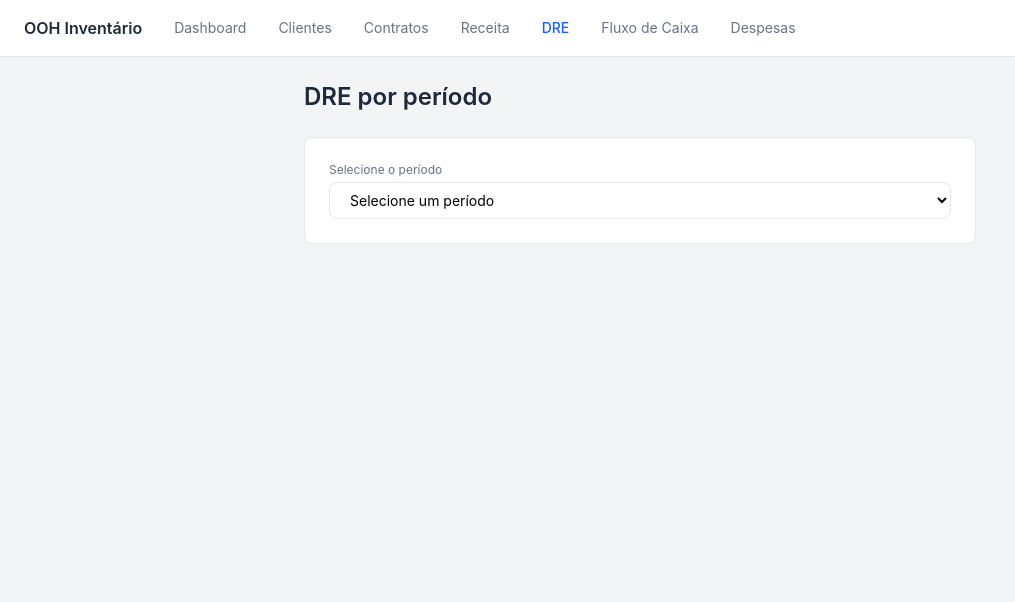
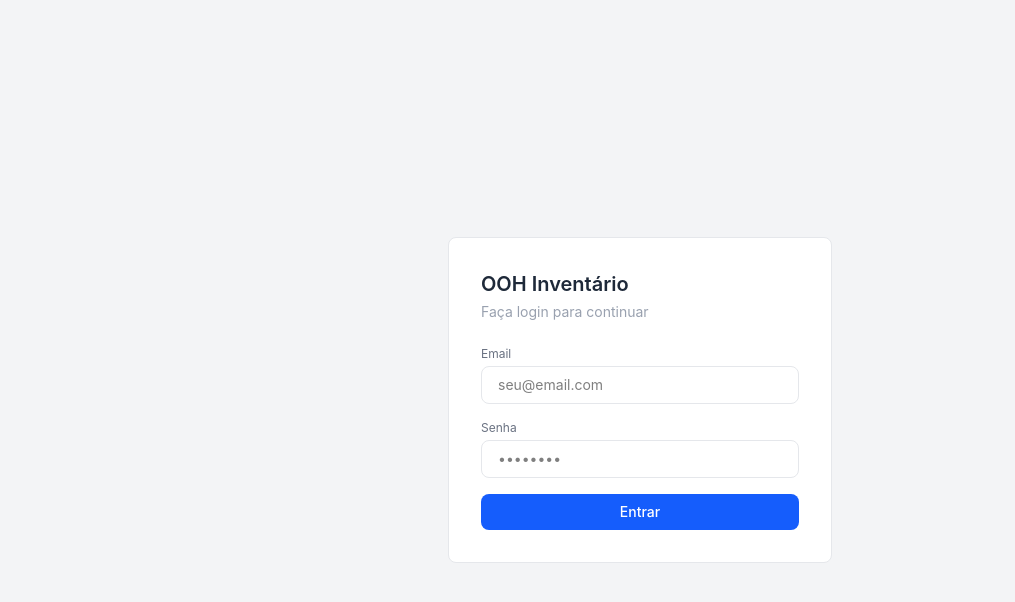
Before and after one commit to caverzika01/ooh-inventario, a React (Vite) app: page /dre in a window 1280 px wide. Shown: the top 602 px of the page, without its empty margins (0-1015 px from the left). Built offline with nearby package versions, Linux system fonts and the light colour scheme.

Commit message:
adiciona tela de login

```diff
--- a/src/App.jsx
+++ b/src/App.jsx
@@ -1,7 +1,32 @@
+import { useEffect, useState } from 'react'
+import { supabase } from './lib/supabase'
 import AppRoutes from './AppRoutes'
+import Login from './pages/Login'
 
 function App() {
-  return <AppRoutes />
+  const [sessao, setSessao] = useState(null)
+  const [carregando, setCarregando] = useState(true)
+
+  useEffect(() => {
+    supabase.auth.getSession().then(({ data: { session } }) => {
+      setSessao(session)
+      setCarregando(false)
+    })
+
+    const { data: { subscription } } = supabase.auth.onAuthStateChange((_event, session) => {
+      setSessao(session)
+    })
+
+    return () => subscription.unsubscribe()
+  }, [])
+
+  if (carregando) return (
+    <div className="min-h-screen bg-gray-100 flex items-center justify-center">
+      <p className="text-sm text-gray-400">Carregando...</p>
+    </div>
+  )
+
+  return sessao ? <AppRoutes /> : <Login />
 }
 
 export default App
--- a/src/AppRoutes.jsx
+++ b/src/AppRoutes.jsx
@@ -6,6 +6,7 @@ import DRE from './pages/DRE'
 import Dashboard from './pages/Dashboard'
 import FluxoCaixa from './pages/FluxoCaixa'
 import Despesas from './pages/Despesas'
+import { supabase } from './lib/supabase'
 
 function Layout({ children }) {
   return (
@@ -13,6 +14,14 @@ function Layout({ children }) {
       <nav className="bg-white border-b border-gray-200 px-6 py-4">
         <div className="flex items-center gap-8">
           <span className="font-semibold text-gray-800">OOH Inventário</span>
+            <div className="ml-auto">
+              <button
+                onClick={() => supabase.auth.signOut()}
+                className="text-gray-400 text-sm hover:text-gray-600"
+              >
+                Sair
+              </button>
+</div>
           <NavLink to="/" className={({ isActive }) => isActive ? 'text-blue-600 font-medium text-sm' : 'text-gray-500 text-sm hover:text-gray-800'}>Dashboard</NavLink>
           <NavLink to="/clientes" className={({ isActive }) => isActive ? 'text-blue-600 font-medium text-sm' : 'text-gray-500 text-sm hover:text-gray-800'}>Clientes</NavLink>
           <NavLink to="/contratos" className={({ isActive }) => isActive ? 'text-blue-600 font-medium text-sm' : 'text-gray-500 text-sm hover:text-gray-800'}>Contratos</NavLink>
--- /dev/null
+++ b/src/pages/Login.jsx
@@ -0,0 +1,70 @@
+import { useState } from 'react'
+import { supabase } from '../lib/supabase'
+
+export default function Login() {
+  const [email, setEmail] = useState('')
+  const [senha, setSenha] = useState('')
+  const [loading, setLoading] = useState(false)
+  const [erro, setErro] = useState('')
+
+  async function entrar() {
+    if (!email.trim()) return setErro('Digite o email')
+    if (!senha.trim()) return setErro('Digite a senha')
+
+    setLoading(true)
+    setErro('')
+
+    const { error } = await supabase.auth.signInWithPassword({
+      email: email.trim(),
+      password: senha,
+    })
+
+    if (error) setErro('Email ou senha incorretos')
+    setLoading(false)
+  }
+
+  return (
+    <div className="min-h-screen bg-gray-100 flex items-center justify-center">
+      <div className="bg-white rounded-lg border border-gray-200 p-8 w-full max-w-sm">
+        <h1 className="text-xl font-semibold text-gray-800 mb-1">OOH Inventário</h1>
+        <p className="text-sm text-gray-400 mb-6">Faça login para continuar</p>
+
+        <div className="space-y-4">
+          <div>
+            <label className="text-xs text-gray-500 mb-1 block">Email</label>
+            <input
+              type="email"
+              placeholder="seu@email.com"
+              value={email}
+              onChange={e => setEmail(e.target.value)}
+              onKeyDown={e => e.key === 'Enter' && entrar()}
+              className="w-full border border-gray-200 rounded-lg px-4 py-2 text-sm focus:outline-none focus:border-blue-400"
+            />
+          </div>
+
+          <div>
+            <label className="text-xs text-gray-500 mb-1 block">Senha</label>
+            <input
+              type="password"
+              placeholder="••••••••"
+              value={senha}
+              onChange={e => setSenha(e.target.value)}
+              onKeyDown={e => e.key === 'Enter' && entrar()}
+              className="w-full border border-gray-200 rounded-lg px-4 py-2 text-sm focus:outline-none focus:border-blue-400"
+            />
+          </div>
+
+          {erro && <p className="text-red-500 text-sm">{erro}</p>}
+
+          <button
+            onClick={entrar}
+            disabled={loading}
+            className="w-full bg-blue-600 text-white py-2 rounded-lg text-sm font-medium hover:bg-blue-700 disabled:opacity-50"
+          >
+            {loading ? 'Entrando...' : 'Entrar'}
+          </button>
+        </div>
+      </div>
+    </div>
+  )
+}
```
